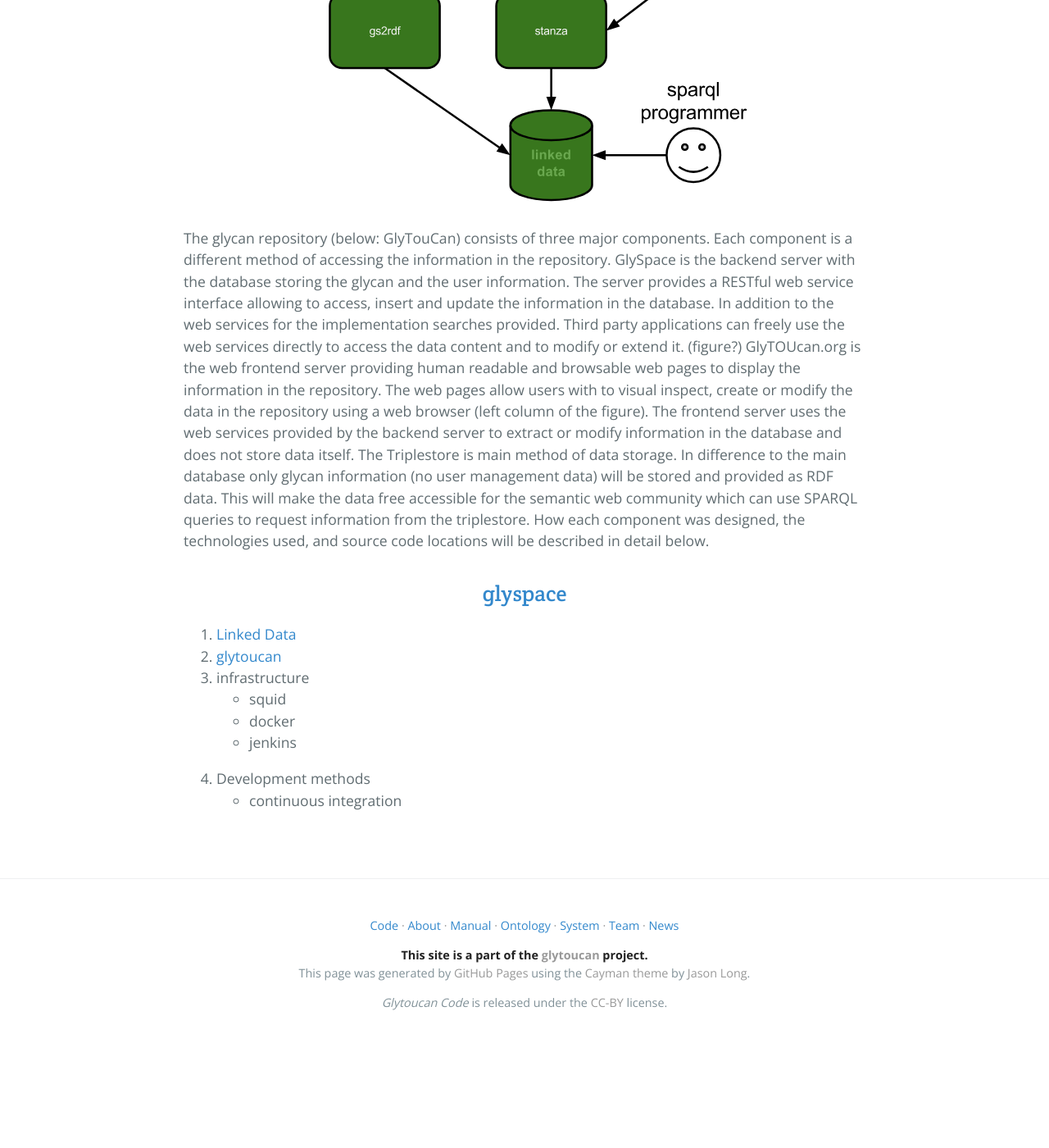
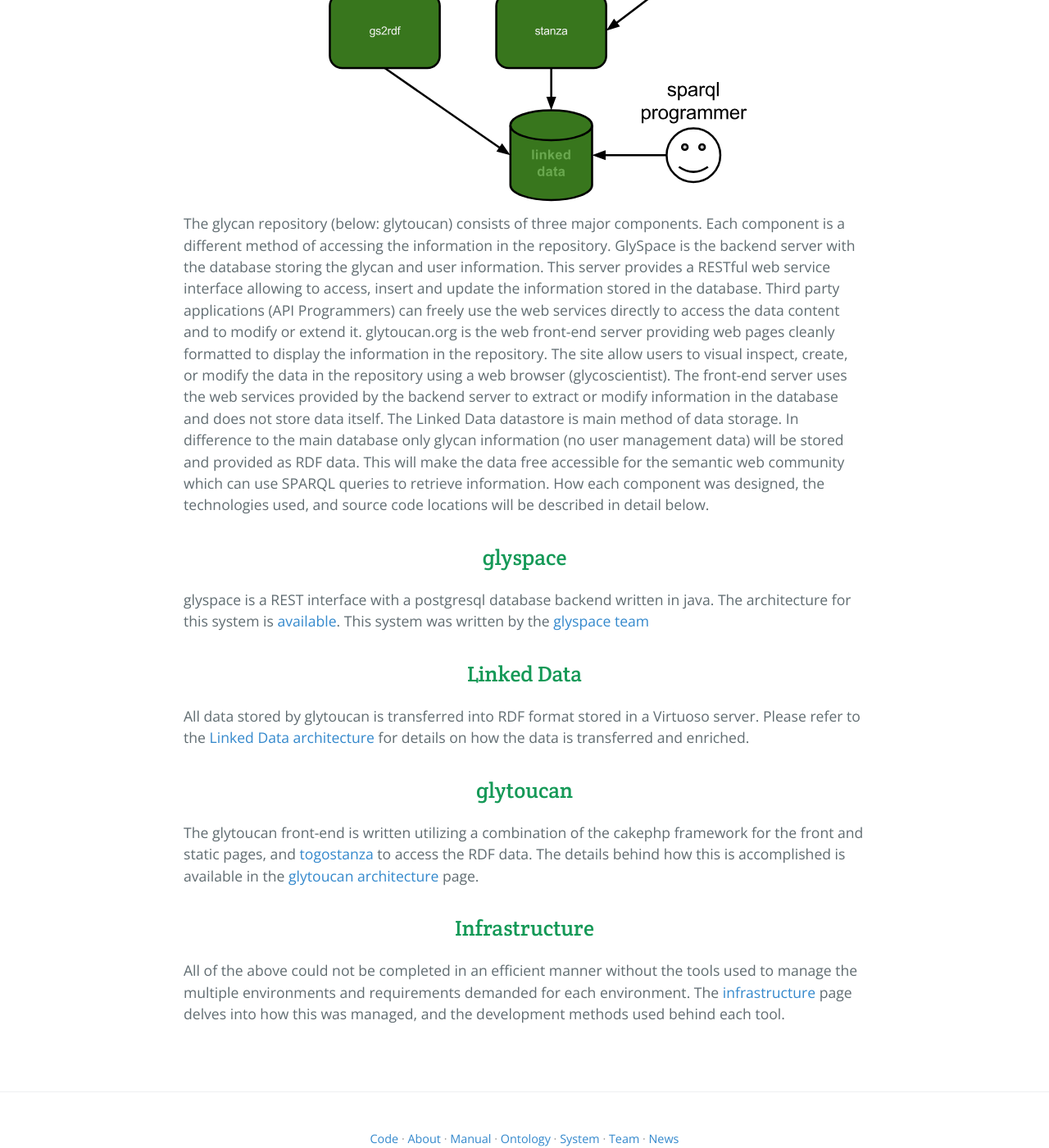
Before and after one commit to glytoucan/glytoucan, a Jekyll site: the page built from system/index.md, in a window 1280 px wide and 1400 px high, scrolled down 502 px. Shown: the whole window at 82% size. Built offline with Jekyll 4.4.1, drawn with Linux system fonts in a browser that asks for light colours; nearby versions of some CDN libraries; Markdown is read by kramdown in place of the engine named in the settings; before the commit the page ends 1750 px from its top, so only the background shows below that.

Commit message:
glyspace complete

```diff
--- a/system/index.md
+++ b/system/index.md
@@ -2,19 +2,21 @@
 title: Glytoucan System Architecture
 layout: default
 ---
+![Glytoucan System Architecture diagram](/images/glytoucan-system-architecture.svg)
+The glycan repository (below: glytoucan) consists of three major components.  Each component is a different method of accessing the information in the repository.  GlySpace is the backend server with the database storing the glycan and user information.  This server provides a RESTful web service interface allowing to access, insert and update the information stored in the database.  Third party applications (API Programmers) can freely use the web services directly to access the data content and to modify or extend it.  glytoucan.org is the web front-end server providing web pages cleanly formatted to display the information in the repository.  The site allow users to visual inspect, create, or modify the data in the repository using a web browser (glycoscientist).  The front-end server uses the web services provided by the backend server to extract or modify information in the database and does not store data itself.  The Linked Data datastore is main method of data storage.  In difference to the main database only glycan information (no user management data) will be stored and provided as RDF data.  This will make the data free accessible for the semantic web community which can use SPARQL queries to retrieve information.  How each component was designed, the technologies used, and source code locations will be described in detail below.
 
+## glyspace
 
+glyspace is a REST interface with a postgresql database backend written in java.  The architecture for this system is [available](glyspace).  This system was written by the [glyspace team](http://glyspace.org)
 
-![Glytoucan System Architecture diagram](/images/glytoucan-system-architecture.svg)
-<p>
-The glycan repository (below: GlyTouCan) consists of three major components.  Each component is a different method of accessing the information in the repository. GlySpace is the backend server with the database storing the glycan and the user information. The server provides a RESTful web service interface allowing to access, insert and update the information in the database. In addition to the web services for the implementation searches provided. Third party applications can freely use the web services directly to access the data content and to modify or extend it.  (figure?) GlyTOUcan.org is the web frontend server providing human readable and browsable web pages to display the information in the repository. The web pages allow users with to visual inspect, create or modify the data in the repository using a web browser (left column of the figure). The frontend server uses the web services provided by the backend server to extract or modify information in the database and does not store data itself. The Triplestore is main method of data storage. In difference to the main database only glycan information (no user management data) will be stored and provided as RDF data. This will make the data free accessible for the semantic web community which can use SPARQL queries to request information from the triplestore.  How each component was designed, the technologies used, and source code locations will be described in detail below.
-</p>
-<h2><a href="glyspace.html">glyspace</a></h2>
-2. [Linked Data](quadstore.html)
-3. [glytoucan](glytoucan.html)
-9. infrastructure
-  * squid
-  * docker
-  * jenkins
-10. Development methods
-  * continuous integration
+## Linked Data
+
+All data stored by glytoucan is transferred into RDF format stored in a Virtuoso server.  Please refer to the [Linked Data architecture](quadstore) for details on how the data is transferred and enriched.
+
+## glytoucan
+
+The glytoucan front-end is written utilizing a combination of the cakephp framework for the front and static pages, and [togostanza](http://www.togostanza.org/) to access the RDF data.  The details behind how this is accomplished is available in the [glytoucan architecture](glytoucan) page.
+
+## Infrastructure
+
+All of the above could not be completed in an efficient manner without the tools used to manage the multiple environments and requirements demanded for each environment.  The [infrastructure](infrastructure) page delves into how this was managed, and the development methods used behind each tool.
```
Also changed, not shown: system/glyspace.md (+87 -14 lines), system/glytoucan.md (+3 -0 lines).
